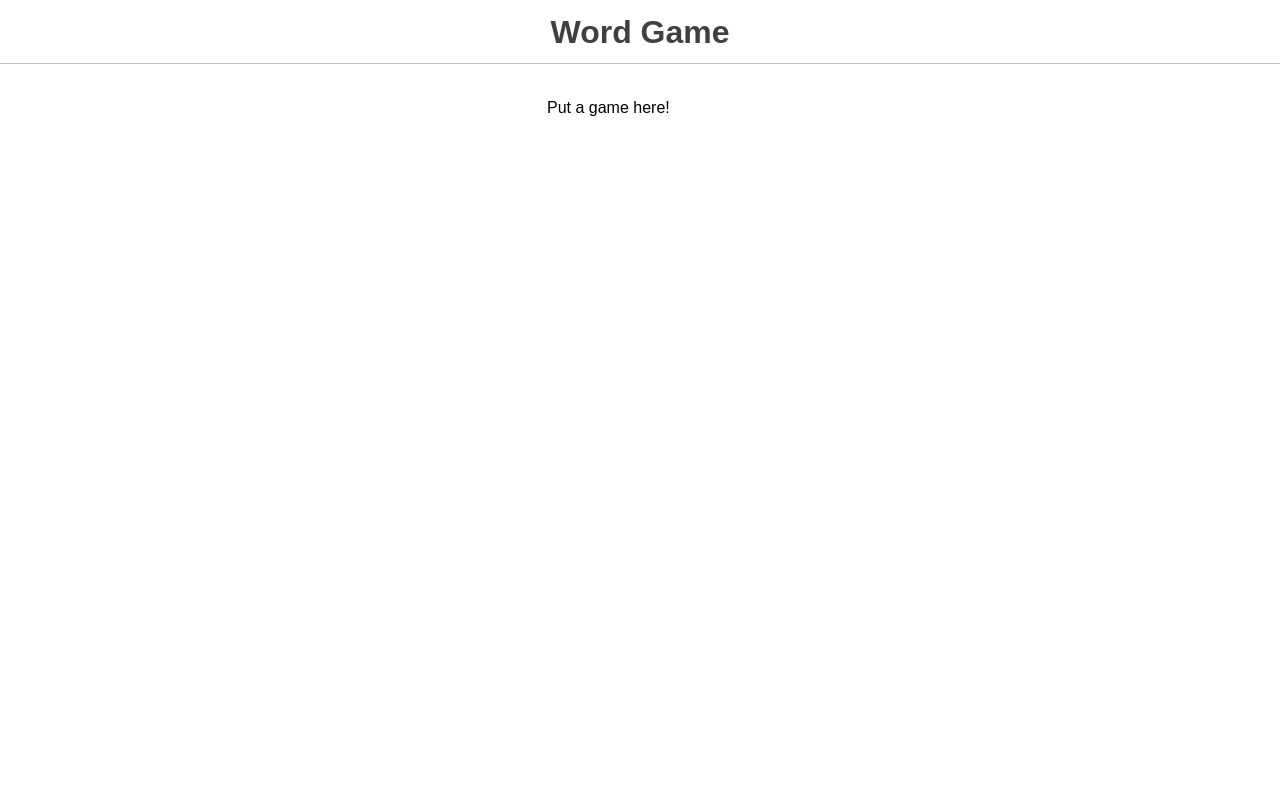
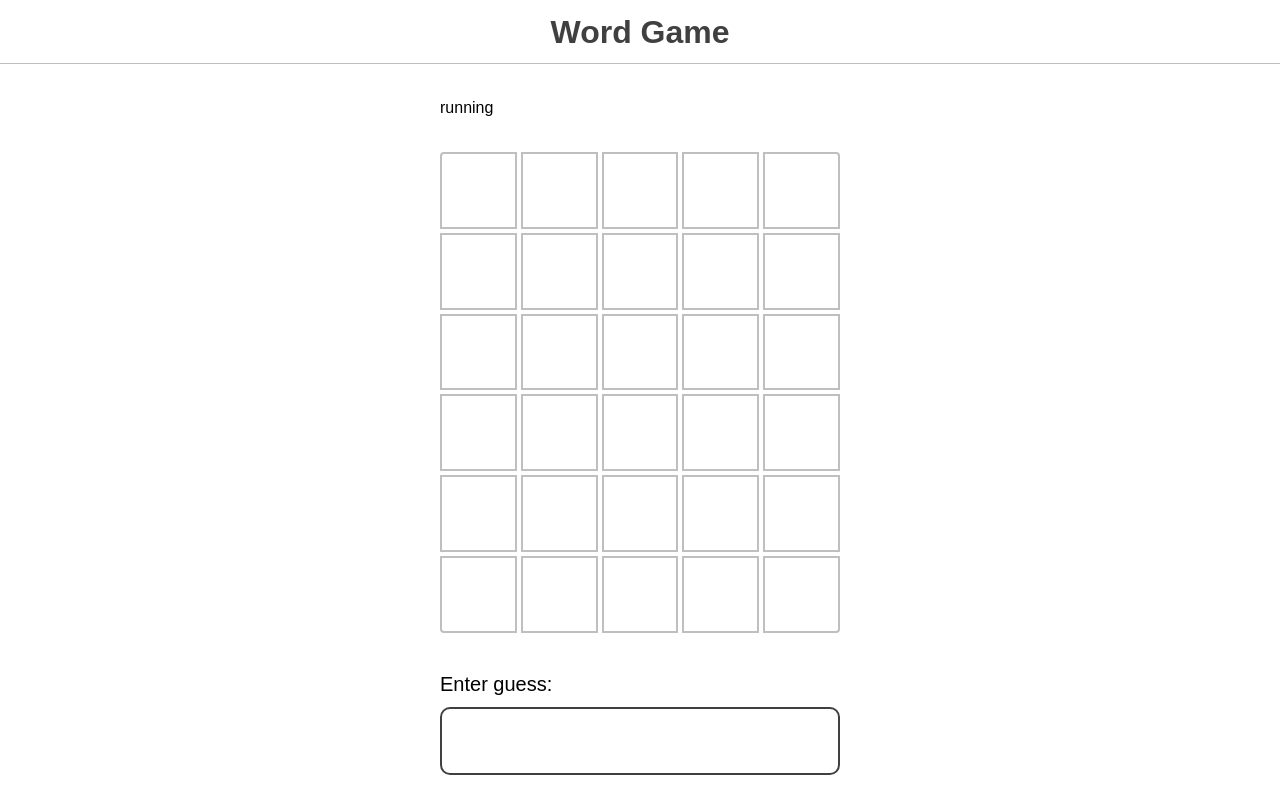
Before and after one commit to Osmosae/quill-wordle, a React (Vite) app: page / in a window 1280 px wide. Built offline with nearby package versions, Linux system fonts and the light colour scheme.

Commit message:
the redo part deux

```diff
--- /dev/null
+++ b/src/Components/Banner/Banner.jsx
@@ -0,0 +1,12 @@
+import PropTypes from "prop-types"
+
+function Banner({ emotion, children }) {
+    return <div className={`${emotion} banner`}>{children}</div>
+}
+
+export default Banner
+
+Banner.propTypes = {
+    emotion: PropTypes.string,
+    children: PropTypes.any,
+}
--- /dev/null
+++ b/src/Components/Banner/LostBanner.jsx
@@ -0,0 +1,19 @@
+import Banner from "./Banner"
+
+import PropTypes from "prop-types"
+
+function LostBanner({ answer }) {
+    return (
+        <Banner emotion="sad">
+            <p>
+                Sorry, the correct answer is <strong>{answer}</strong>.
+            </p>
+        </Banner>
+    )
+}
+
+export default LostBanner
+
+LostBanner.propTypes = {
+    answer: PropTypes.string,
+}
--- /dev/null
+++ b/src/Components/Banner/WonBanner.jsx
@@ -0,0 +1,20 @@
+import Banner from "./Banner"
+
+import PropTypes from "prop-types"
+
+function WonBanner({ numOfGuesses }) {
+    return (
+        <Banner emotion="happy">
+            <p>
+                <strong>Congratulations!</strong> Got it in
+                <strong> {numOfGuesses} guesses</strong>.
+            </p>
+        </Banner>
+    )
+}
+
+export default WonBanner
+
+WonBanner.propTypes = {
+    numOfGuesses: PropTypes.number,
+}
--- a/src/Components/Game/Game.jsx
+++ b/src/Components/Game/Game.jsx
@@ -1,5 +1,10 @@
 import { sample } from "../../helpers/utils"
 import { WORDS } from "../../data/data"
+import UserInput from "./UserInput"
+import RenderGuesses from "./RenderGuesses"
+import { useState } from "react"
+import WonBanner from "../Banner/WonBanner"
+import LostBanner from "../Banner/LostBanner"
 
 // Pick a random word on every pageload.
 const answer = sample(WORDS)
@@ -7,7 +12,24 @@ const answer = sample(WORDS)
 console.info({ answer })
 
 function Game() {
-    return <>Put a game here!</>
+    const [guesses, setGuesses] = useState([])
+    const [gameStatus, setGameStatus] = useState("running")
+
+    function handleAddGuesses(enteredGuess) {
+        const nextGuesses = [...guesses, enteredGuess]
+        setGuesses(nextGuesses)
+        if (enteredGuess === answer) setGameStatus("won")
+        if (nextGuesses.length >= 6) setGameStatus("lost")
+    }
+    return (
+        <>
+            {gameStatus}
+            <RenderGuesses guesses={guesses} answer={answer} />
+            <UserInput handleAddGuesses={handleAddGuesses} gameStatus={gameStatus} />
+            {gameStatus === "won" && <WonBanner numOfGuesses={guesses.length} />}
+            {gameStatus === "lost" && <LostBanner answer={answer} />}
+        </>
+    )
 }
 
 export default Game
--- /dev/null
+++ b/src/Components/Game/Guess.jsx
@@ -0,0 +1,30 @@
+import { checkGuess } from "../../helpers/game-helpers"
+import { range } from "../../helpers/utils"
+
+import PropTypes from "prop-types"
+
+function Cell({ letter, status }) {
+    return <span className={status ? `${status} cell` : "cell"}>{letter}</span>
+}
+
+function Guess({ value, answer }) {
+    const result = checkGuess(value, answer)
+    return (
+        <p className="guess">
+            {range(5).map((num) => (
+                <Cell letter={result ? result[num].letter : undefined} status={result ? result[num].status : undefined} key={num} />
+            ))}
+        </p>
+    )
+}
+
+export default Guess
+
+Guess.propTypes = {
+    value: PropTypes.string,
+    answer: PropTypes.string,
+}
+Cell.propTypes = {
+    letter: PropTypes.string,
+    status: PropTypes.string,
+}
--- /dev/null
+++ b/src/Components/Game/RenderGuesses.jsx
@@ -0,0 +1,22 @@
+import Guess from "./Guess"
+import { range } from "../../helpers/utils"
+import { NUM_OF_GUESSES_ALLOWED } from "../../constants/constants"
+
+import PropTypes from "prop-types"
+
+function RenderGuesses({ guesses, answer }) {
+    return (
+        <div className="guess-results">
+            {range(NUM_OF_GUESSES_ALLOWED).map((num) => (
+                <Guess key={num} value={guesses[num]} answer={answer} />
+            ))}
+        </div>
+    )
+}
+
+export default RenderGuesses
+
+RenderGuesses.propTypes = {
+    guesses: PropTypes.array,
+    answer: PropTypes.string,
+}
--- /dev/null
+++ b/src/Components/Game/UserInput.jsx
@@ -0,0 +1,26 @@
+import { useState } from "react"
+import PropTypes from "prop-types"
+
+function UserInput({ handleAddGuesses, gameStatus }) {
+    const [enteredGuess, setEnteredGuess] = useState("")
+
+    function handleSubmit(e) {
+        e.preventDefault()
+        handleAddGuesses(enteredGuess)
+        setEnteredGuess("")
+    }
+
+    return (
+        <form className="guess-input-wrapper" onSubmit={handleSubmit}>
+            <label htmlFor="guess-input">Enter guess:</label>
+            <input required minLength={5} maxLength={5} pattern="[a-zA-Z]{5}" id="guess-input" type="text" value={enteredGuess} onChange={(e) => setEnteredGuess(e.target.value.toUpperCase())} disabled={gameStatus !== "running"} />
+        </form>
+    )
+}
+
+export default UserInput
+
+UserInput.propTypes = {
+    handleAddGuesses: PropTypes.func,
+    gameStatus: PropTypes.string,
+}
--- a/src/index.css
+++ b/src/index.css
@@ -156,9 +156,10 @@ h1 {
     width: 100%;
     font-size: 2rem;
     border: 2px solid var(--color-gray-300);
-    border-radius: 4px;
+    border-radius: 10px;
     padding: 8px 16px;
     outline-offset: 4px;
+    text-align: center;
 }
 
 .banner {
```
